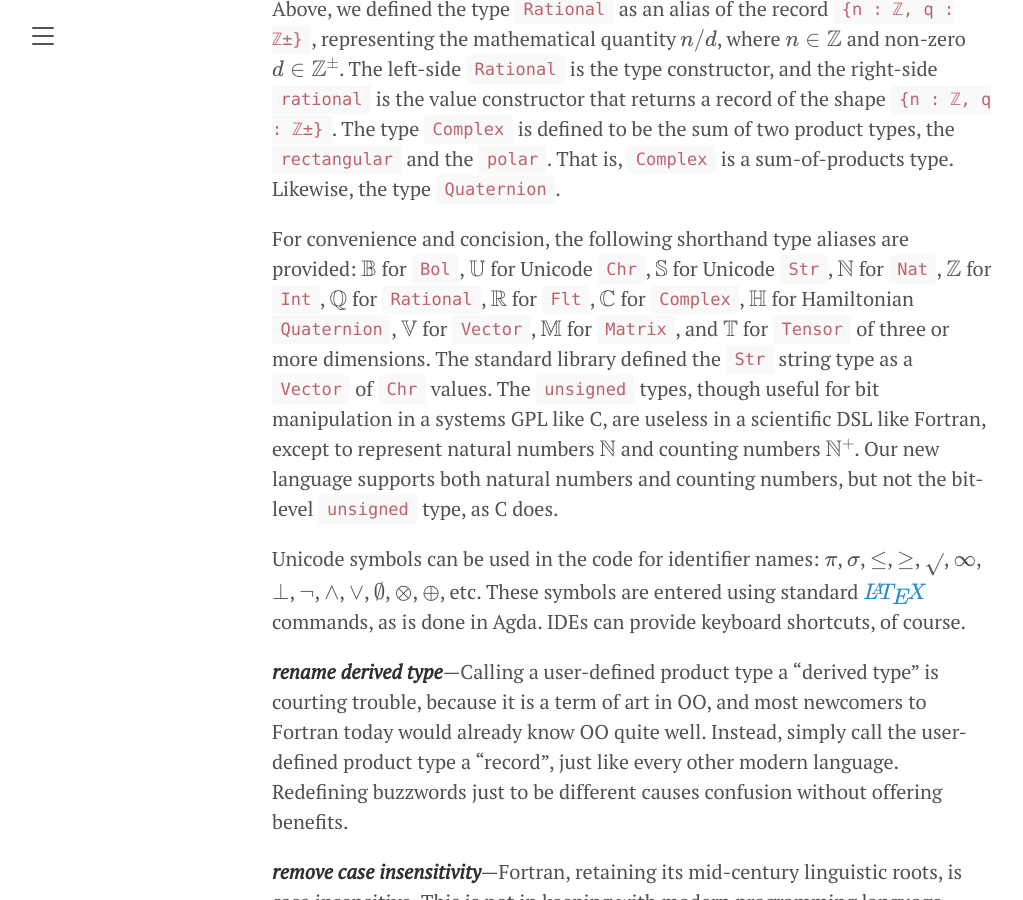
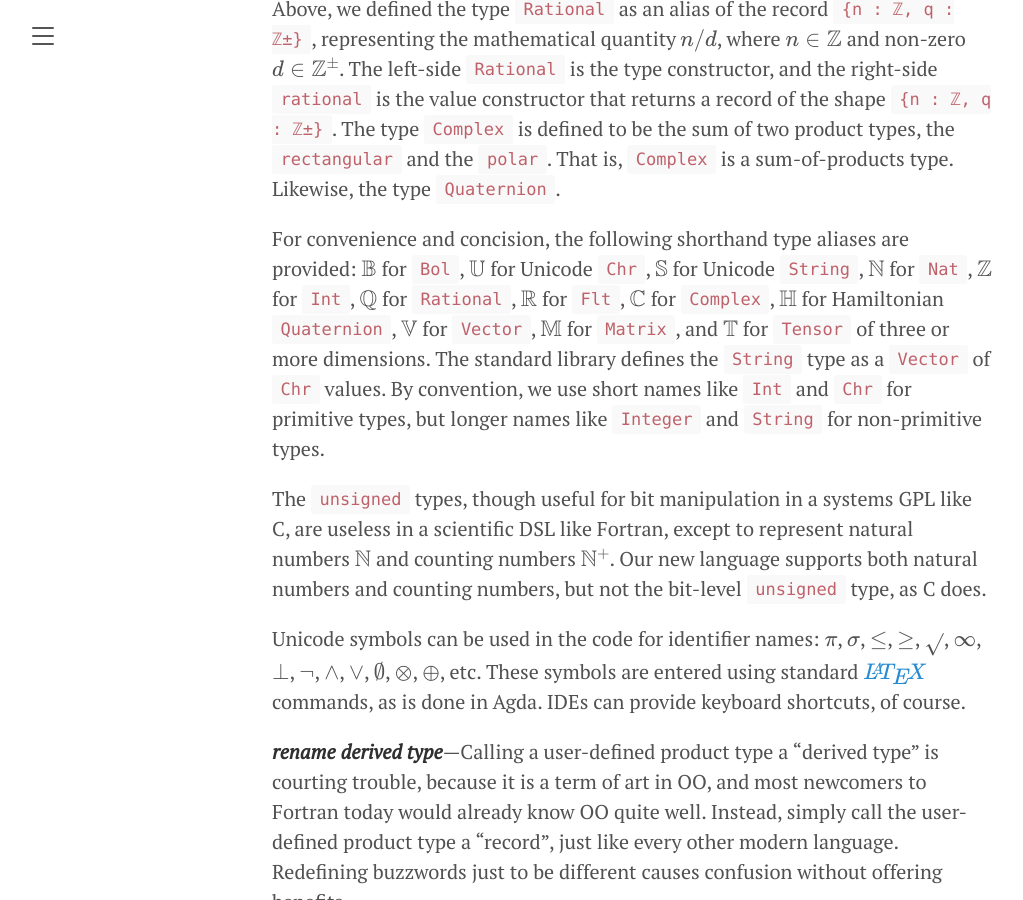
Before and after one commit to amenzwa/amenzwa.github.io, a Jekyll site: the page built from stem/PL/FortranModernisation.md, in a window 1280 px wide and 900 px high, scrolled down 27965 px. Shown: the whole window, without its empty margins (8-1031 px from the left). Built offline with Jekyll 4.4.1, drawn with Linux system fonts in a browser that asks for light colours; our own code applies the rules of GitHub Pages for plain Markdown files; formulas are drawn with MathJax 3.

Commit message:
Str to String because it is nonprimitive

```diff
--- a/stem/PL/FortranModernisation.md
+++ b/stem/PL/FortranModernisation.md
@@ -346,7 +346,9 @@ Quaternion :
 
 Above, we defined the type `Rational` as an alias of the record `{n : ℤ, q : ℤ±}`, representing the mathematical quantity $n/d$, where $n ∈ \mathbb{Z}$ and non-zero $d ∈ \mathbb{Z}^\pm$. The left-side `Rational` is the type constructor, and the right-side `rational` is the value constructor that returns a record of the shape `{n : ℤ, q : ℤ±}`. The type `Complex` is defined to be the sum of two product types, the `rectangular` and the `polar`. That is, `Complex` is a sum-of-products type. Likewise, the type `Quaternion`.
 
-For convenience and concision, the following shorthand type aliases are provided: $\mathbb{B}$ for `Bol`, $\mathbb{U}$ for Unicode `Chr`, $\mathbb{S}$ for Unicode `Str`, $\mathbb{N}$ for `Nat`, $\mathbb{Z}$ for `Int`, $\mathbb{Q}$ for `Rational`, $\mathbb{R}$ for `Flt`, $\mathbb{C}$ for `Complex`, $\mathbb{H}$ for Hamiltonian `Quaternion`, $\mathbb{V}$ for `Vector`, $\mathbb{M}$ for `Matrix`, and $\mathbb{T}$ for `Tensor` of three or more dimensions. The standard library defined the `Str` string type as a `Vector` of `Chr` values. The `unsigned` types, though useful for bit manipulation in a systems GPL like C, are useless in a scientific DSL like Fortran, except to represent natural numbers $\mathbb{N}$ and counting numbers $\mathbb{N}^+$. Our new language supports both natural numbers and counting numbers, but not the bit-level `unsigned` type, as C does.
+For convenience and concision, the following shorthand type aliases are provided: $\mathbb{B}$ for `Bol`, $\mathbb{U}$ for Unicode `Chr`, $\mathbb{S}$ for Unicode `String`, $\mathbb{N}$ for `Nat`, $\mathbb{Z}$ for `Int`, $\mathbb{Q}$ for `Rational`, $\mathbb{R}$ for `Flt`, $\mathbb{C}$ for `Complex`, $\mathbb{H}$ for Hamiltonian `Quaternion`, $\mathbb{V}$ for `Vector`, $\mathbb{M}$ for `Matrix`, and $\mathbb{T}$ for `Tensor` of three or more dimensions. The standard library defines the `String` type as a `Vector` of `Chr` values. By convention, we use short names like `Int` and `Chr` for primitive types, but longer names like `Integer` and `String` for non-primitive types.
+
+The `unsigned` types, though useful for bit manipulation in a systems GPL like C, are useless in a scientific DSL like Fortran, except to represent natural numbers $\mathbb{N}$ and counting numbers $\mathbb{N}^+$. Our new language supports both natural numbers and counting numbers, but not the bit-level `unsigned` type, as C does.
 
 Unicode symbols can be used in the code for identifier names: $\pi$, $\sigma$, $\le$, $\ge$, $\sqrt{}$, $\infty$, $\bot$, $\lnot$, $\land$, $\lor$, $\emptyset$, $\otimes$, $\oplus$, etc. These symbols are entered using standard [$\LaTeX$](https://en.wikipedia.org/wiki/LaTeX) commands, as is done in Agda. IDEs can provide keyboard shortcuts, of course.
 
```
